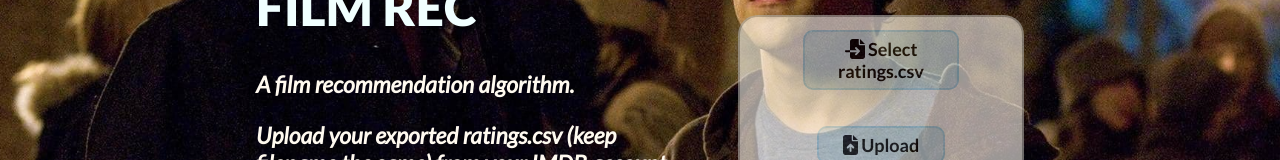
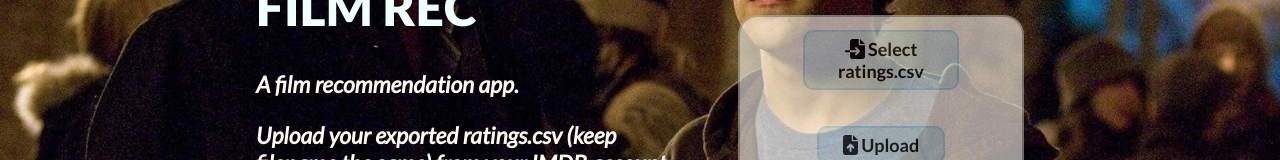
Before and after one commit to brendanmcc02/film-rec, a React (Create React App) app in the folder frontend/: page / in a window 1280 px wide. Shown: the part 303-463 px from the top of the page. Built offline with nearby package versions, Linux system fonts and the light colour scheme.

Commit message:
changed todo.md

```diff
--- a/frontend/package.json
+++ b/frontend/package.json
@@ -3,6 +3,8 @@
   "version": "0.1.0",
   "private": true,
   "dependencies": {
+    "@fortawesome/free-solid-svg-icons": "^6.5.2",
+    "@fortawesome/react-fontawesome": "^0.2.0",
     "@testing-library/jest-dom": "^5.17.0",
     "@testing-library/react": "^13.4.0",
     "@testing-library/user-event": "^13.5.0",
--- a/frontend/src/App.js
+++ b/frontend/src/App.js
@@ -1,7 +1,7 @@
 import './App.css';
 import React, { Component } from "react";
 import background from "./social-network.jpg"
-import '@fortawesome/fontawesome-free/css/all.css';
+// import '@fortawesome/fontawesome-free/css/all.css'; // works on windows if this is commented out
 import { FontAwesomeIcon } from '@fortawesome/react-fontawesome';
 import { faFileImport } from '@fortawesome/free-solid-svg-icons';
 import { faFileUpload } from '@fortawesome/free-solid-svg-icons';
@@ -44,14 +44,12 @@ class App extends Component {
 
         // fetch("/startup").then((res) => console.log(res.text()))
 
-
-
         return (
           <>
               <div style={backgroundStyle}></div>
               <div className="title">
                   <h1>FILM REC</h1>
-                  <h3>A film recommendation algorithm.</h3>
+                  <h3>A film recommendation app.</h3>
                   <h3>Upload your exported ratings.csv (keep filename the same) from your IMDB account.</h3>
                   <h3><a href="https://www.wikihow.com/Export-Your-IMDb-Custom-Lists-to-a-CSV-File"><u>
                       How do I export my IMDb ratings?
```
Also changed, not shown: 2 other files (tests, documents, lock files or other folders).
